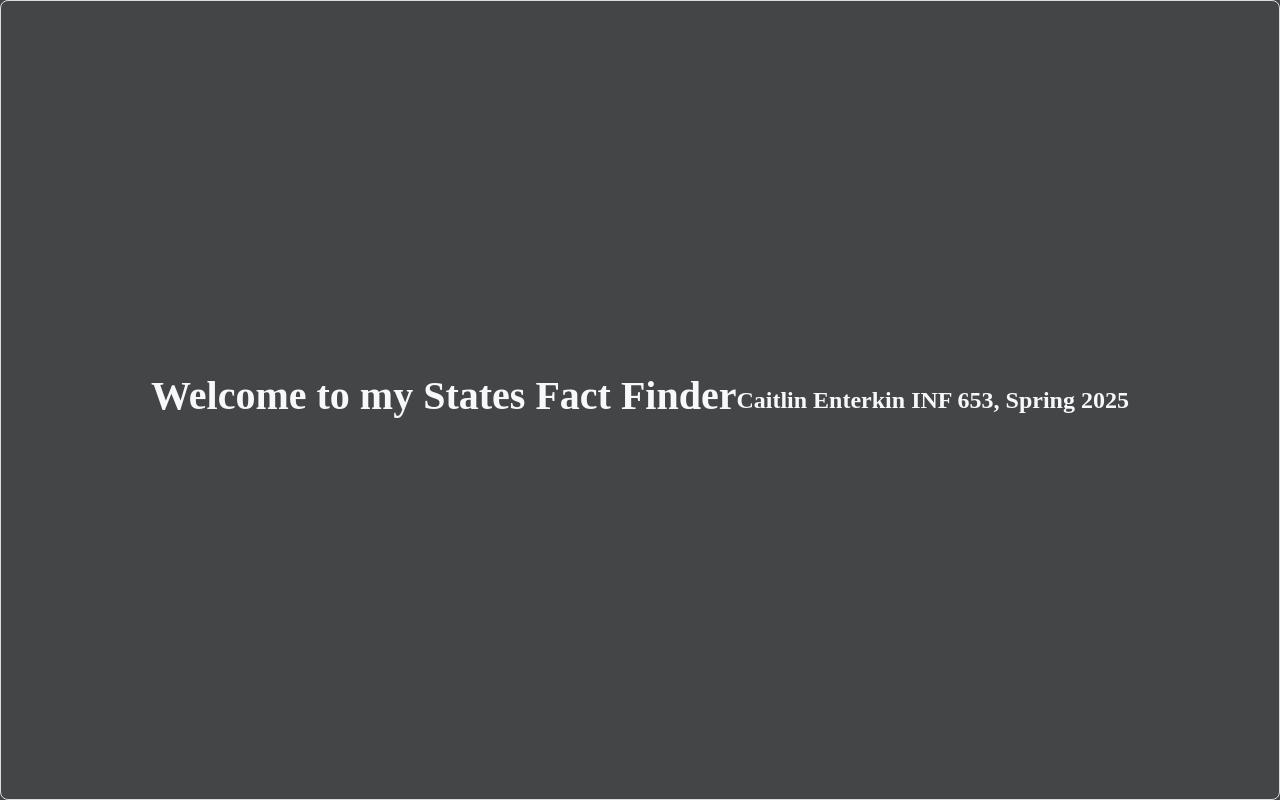
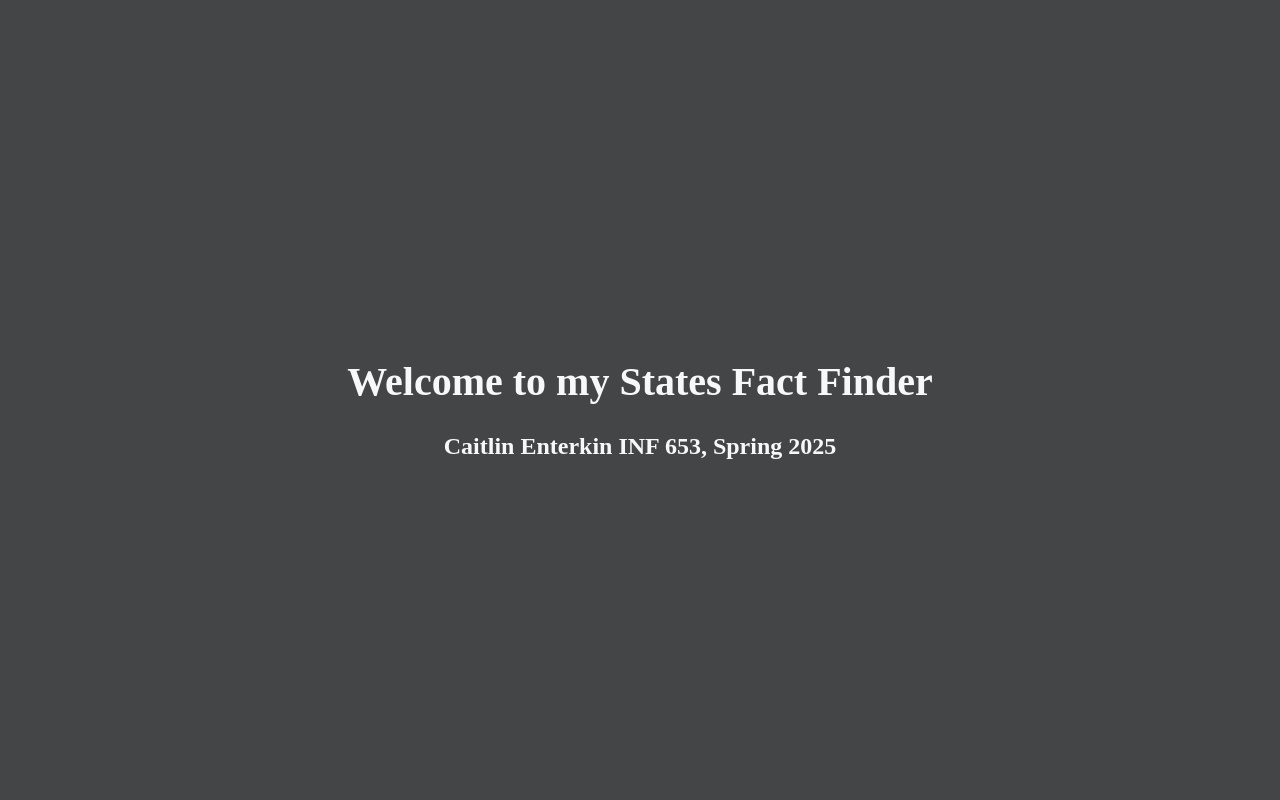
Before and after one commit to cmsmith25/INF653_Final_Project, a website: page public/index.html in a window 1280 px wide. Drawn offline with Linux system fonts and the light colour scheme.

Commit message:
Fixed layout issue

```diff
--- a/public/index.css
+++ b/public/index.css
@@ -8,13 +8,12 @@ body {
     background-color: #434547;
     color: #24c8bd;
     display: flex;
+    flex-direction: column;
     justify-content: center;
     align-items: center;
     min-height: 100vh;
     text-align: center;
     padding: 20px;
-    border: 1px solid #ddd;
-    border-radius: 8px;
 }
 
 h1 {
```
